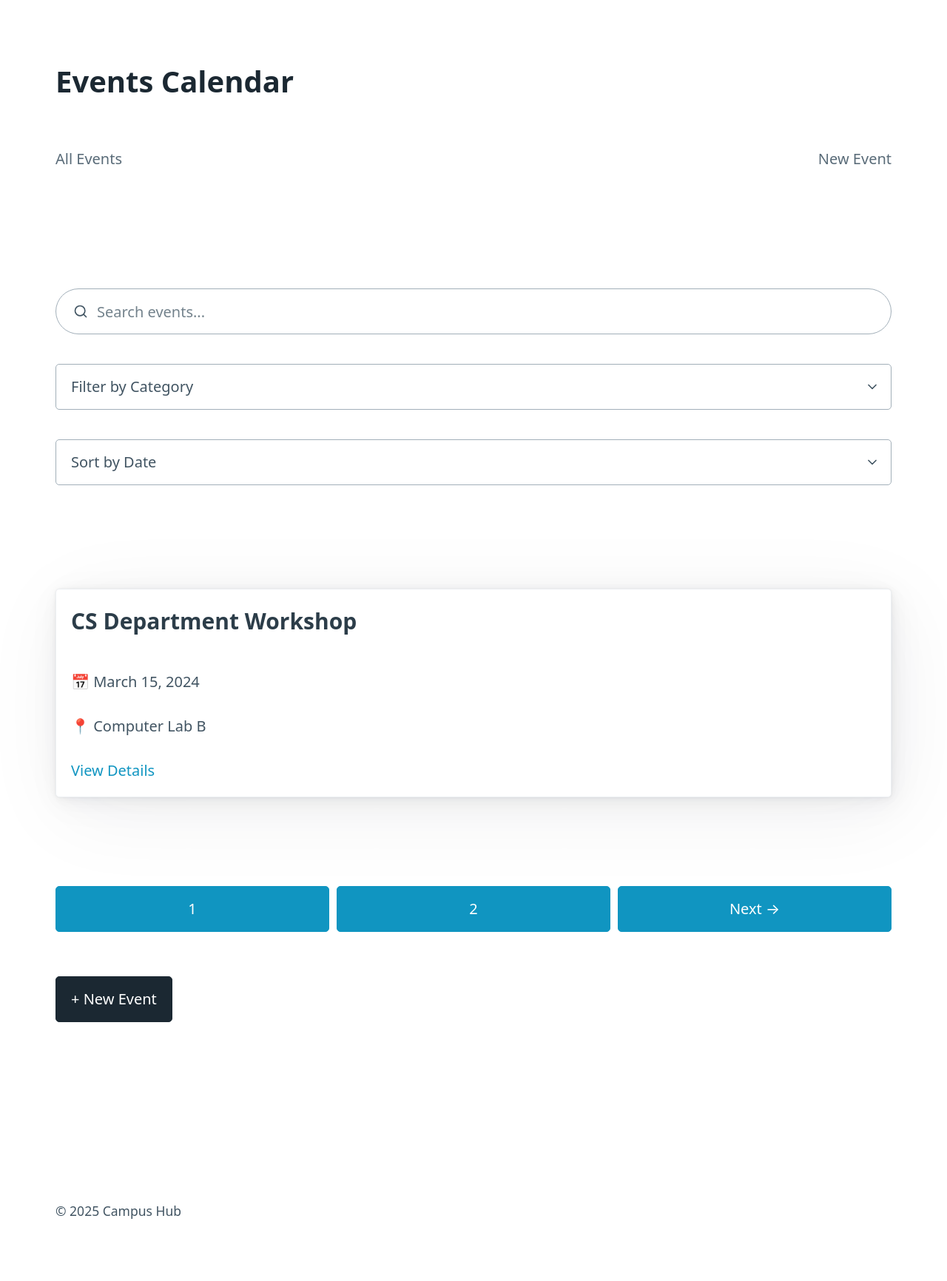
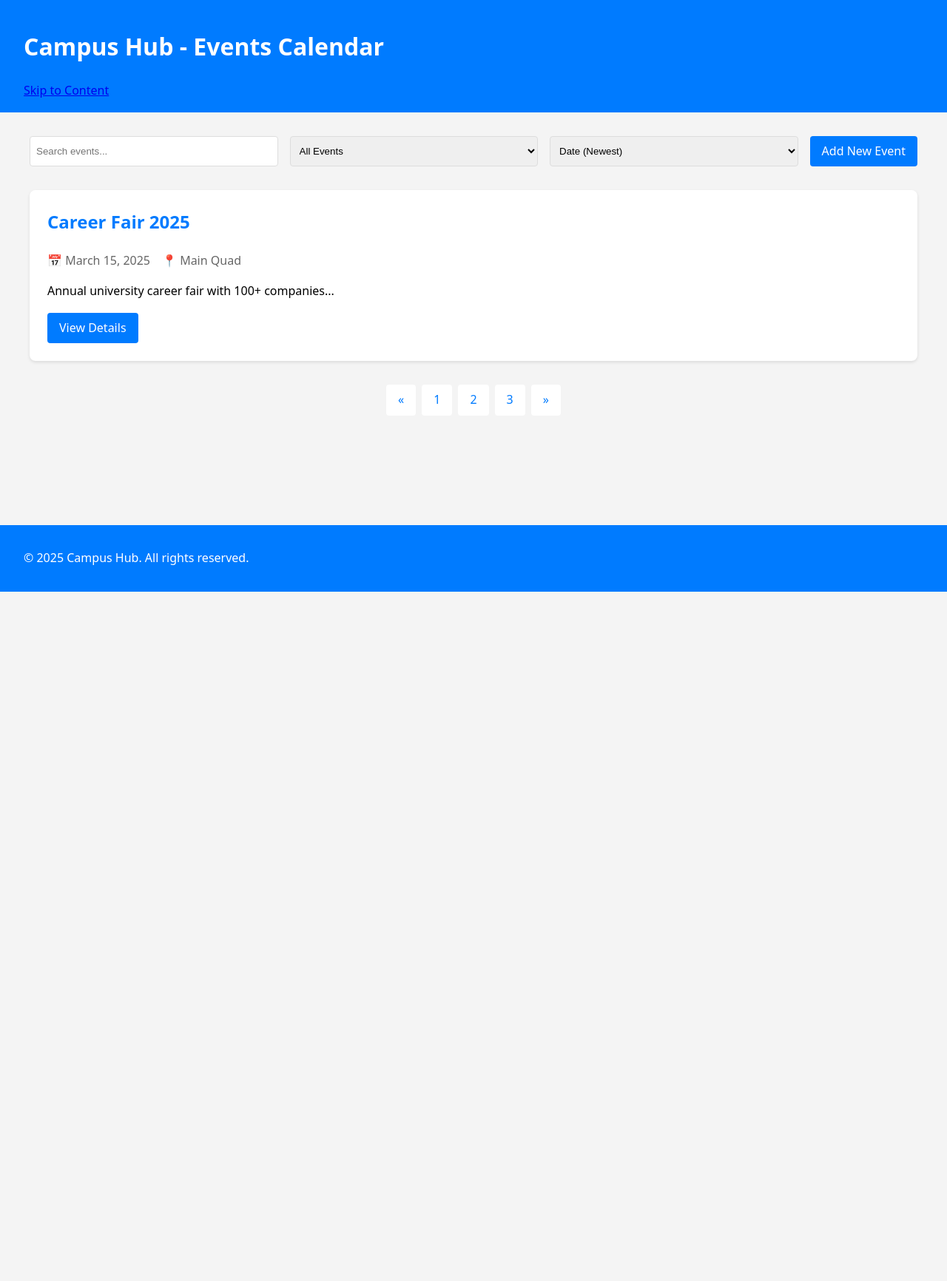
Before and after one commit to 202107673/G5-project-itcs333, a PHP site: page /events.html in a window 1280 px wide. Shown: the whole page at 74% size. After the commit the page ends 800 px from the top, so only its background shows below. Run offline with PHP 8.4, Linux system fonts and the light colour scheme.

Commit message:
event calendar

```diff
--- a/CS333-202107673/events.html
+++ b/CS333-202107673/events.html
@@ -4,115 +4,64 @@
     <meta charset="UTF-8">
     <meta name="viewport" content="width=device-width, initial-scale=1.0">
     <title>Campus Hub - Events Calendar</title>
-    <link rel="stylesheet" href="https://cdn.jsdelivr.net/npm/@picocss/pico@1/css/pico.min.css">
     <link rel="stylesheet" href="style.css">
 </head>
 <body>
-    <!-- Main Listing Page -->
-    <header class="container">
-        <h1>Events Calendar</h1>
+    <!-- Header -->
+    <header>
+        <h1>Campus Hub - Events Calendar</h1>
         <nav>
-            <a href="#listing" class="secondary">All Events</a>
-            <a href="#create" class="secondary">New Event</a>
+            <a href="#main-content">Skip to Content</a>
         </nav>
     </header>
 
-    <main class="container">
-        <section id="listing">
-            <div class="controls">
-                <input type="search" placeholder="Search events...">
-                <select>
-                    <option>Filter by Category</option>
-                    <option>Academic</option>
-                    <option>Social</option>
-                </select>
-                <select>
-                    <option>Sort by Date</option>
-                    <option>Newest First</option>
-                </select>
-            </div>
-
-            <div class="grid">
-                <article class="event-card">
-                    <h3>CS Department Workshop</h3>
-                    <p>📅 March 15, 2024</p>
-                    <p>📍 Computer Lab B</p>
-                    <a href="#detail" class="button">View Details</a>
-                </article>
-                <!-- More event cards -->
-            </div>
-
-            <div class="pagination">
-                <button>1</button>
-                <button>2</button>
-                <button>Next →</button>
-            </div>
-
-            <a href="#create" role="button" class="contrast">+ New Event</a>
+    <!-- Main Content -->
+    <main id="main-content">
+        <!-- Controls Section -->
+        <section class="controls">
+            <input type="search" placeholder="Search events..." aria-label="Search events">
+            <select aria-label="Filter events">
+                <option>All Events</option>
+                <option>Upcoming</option>
+                <option>Past</option>
+            </select>
+            <select aria-label="Sort events">
+                <option>Date (Newest)</option>
+                <option>Date (Oldest)</option>
+                <option>Event Name</option>
+            </select>
+            <a href="create.html" class="button">Add New Event</a>
         </section>
 
-        <!-- Item Creation Form -->
-        <section id="create" hidden>
-            <h2>Create New Event</h2>
-            <form>
-                <label for="title">
-                    Event Title <span class="required">*</span>
-                    <input type="text" id="title" name="title" required>
-                </label>
+        <!-- Events Grid -->
+        <section class="grid">
+            <!-- Event Card 1 -->
+            <article class="event-card">
+                <h2>Career Fair 2025</h2>
+                <div class="meta">
+                    <span>📅 March 15, 2025</span>
+                    <span>📍 Main Quad</span>
+                </div>
+                <p>Annual university career fair with 100+ companies...</p>
+                <a href="detail.html" class="button">View Details</a>
+            </article>
 
-                <div class="grid">
-                    <label for="date">
-                        Date <span class="required">*</span>
-                        <input type="date" id="date" required>
-                    </label>
-                    <label for="location">
-                        Location <span class="required">*</span>
-                        <input type="text" id="location" required>
-                    </label>
-                </div>
-
-                <label for="description">
-                    Description
-                    <textarea id="description" rows="3"></textarea>
-                </label>
-
-                <div class="buttons">
-                    <button type="submit" class="contrast">Create Event</button>
-                    <a href="#listing" class="secondary">Cancel</a>
-                </div>
-            </form>
+            <!-- Additional event cards would follow same structure -->
         </section>
 
-        <!-- Item Detail View -->
-        <section id="detail" hidden>
-            <article>
-                <h2>CS Department Workshop</h2>
-                <div class="meta">
-                    <span>📅 March 15, 2024</span>
-                    <span>📍 Computer Lab B</span>
-                </div>
-                <p>Annual computer science workshop covering latest trends in AI.</p>
-
-                <div class="actions">
-                    <button class="secondary">Edit</button>
-                    <button class="contrast">Delete</button>
-                </div>
-
-                <section class="comments">
-                    <h3>Comments (2)</h3>
-                    <article class="comment">
-                        <p>Looking forward to this!</p>
-                        <small>– John Doe</small>
-                    </article>
-                </section>
-
-                <a href="#listing" class="secondary">← Back to Events</a>
-            </article>
-        </section>
+        <!-- Pagination -->
+        <nav class="pagination">
+            <a href="#" aria-label="Previous page">&laquo;</a>
+            <a href="#" aria-current="page">1</a>
+            <a href="#">2</a>
+            <a href="#">3</a>
+            <a href="#" aria-label="Next page">&raquo;</a>
+        </nav>
     </main>
 
-    <footer class="container">
-        <small>© 2025 Campus Hub</small>
+    <!-- Footer -->
+    <footer>
+        <p>&copy; 2025 Campus Hub. All rights reserved.</p>
     </footer>
 </body>
 </html>
--- a/CS333-202107673/style.css
+++ b/CS333-202107673/style.css
@@ -1,16 +1,55 @@
+/* style.css */
 /* Base Styles */
-.required {
-    color: #d63333;
+body {
+    background-color: #f4f4f4;
+    font-family: system-ui, -apple-system, sans-serif;
+    line-height: 1.6;
+    margin: 0;
+    min-height: 100vh;
+    display: flex;
+    flex-direction: column;
 }
 
-/* Main Listing Page */
+header, footer {
+    background-color: #007BFF;
+    color: white;
+    padding: 1rem 2rem;
+}
+
+main {
+    flex: 1;
+    padding: 0 2rem;
+    max-width: 1200px;
+    margin: 0 auto;
+    width: 100%;
+}
+
+/* Controls Section */
 .controls {
     display: flex;
     gap: 1rem;
     flex-wrap: wrap;
-    margin-bottom: 2rem;
+    margin: 2rem 0;
 }
 
+.controls input,
+.controls select {
+    padding: 0.5rem;
+    border: 1px solid #ddd;
+    border-radius: 4px;
+    flex: 1 1 200px;
+}
+
+.button {
+    background-color: #007BFF;
+    color: white;
+    padding: 0.5rem 1rem;
+    border-radius: 4px;
+    text-decoration: none;
+    display: inline-block;
+}
+
+/* Events Grid */
 .grid {
     display: grid;
     gap: 1.5rem;
@@ -19,11 +58,25 @@
 }
 
 .event-card {
-    padding: 1rem;
-    border: 1px solid var(--muted-border-color);
-    border-radius: 0.25rem;
+    background: white;
+    padding: 1.5rem;
+    border-radius: 8px;
+    box-shadow: 0 2px 4px rgba(0,0,0,0.1);
 }
 
+.event-card h2 {
+    margin-top: 0;
+    color: #007BFF;
+}
+
+.meta {
+    display: flex;
+    gap: 1rem;
+    color: #666;
+    margin: 1rem 0;
+}
+
+/* Pagination */
 .pagination {
     display: flex;
     gap: 0.5rem;
@@ -31,28 +84,15 @@
     margin: 2rem 0;
 }
 
-/* Detail View */
-.meta {
-    display: flex;
-    gap: 1.5rem;
-    margin: 1rem 0;
-    color: var(--muted-color);
+.pagination a {
+    padding: 0.5rem 1rem;
+    background: white;
+    color: #007BFF;
+    text-decoration: none;
+    border-radius: 4px;
 }
 
-.comments {
-    margin-top: 2rem;
-    padding-top: 2rem;
-    border-top: 1px solid var(--muted-border-color);
-}
-
-.comment {
-    padding: 1rem;
-    background: var(--code-background-color);
-    border-radius: 0.25rem;
-    margin: 1rem 0;
-}
-
-/* Responsive Adjustments */
+/* Responsive Design */
 @media (max-width: 768px) {
     .controls {
         flex-direction: column;
```
Also changed, not shown: other parts of CS333-202107673/style.css (+49 -5 lines), CS333-202107673/create.html (added, +50 -0 lines), CS333-202107673/detail.html (added, +47 -0 lines).
